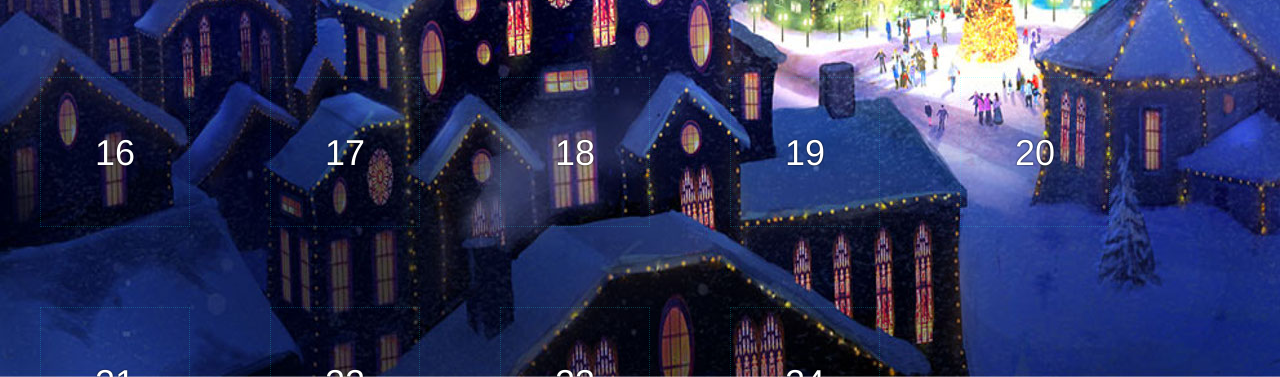
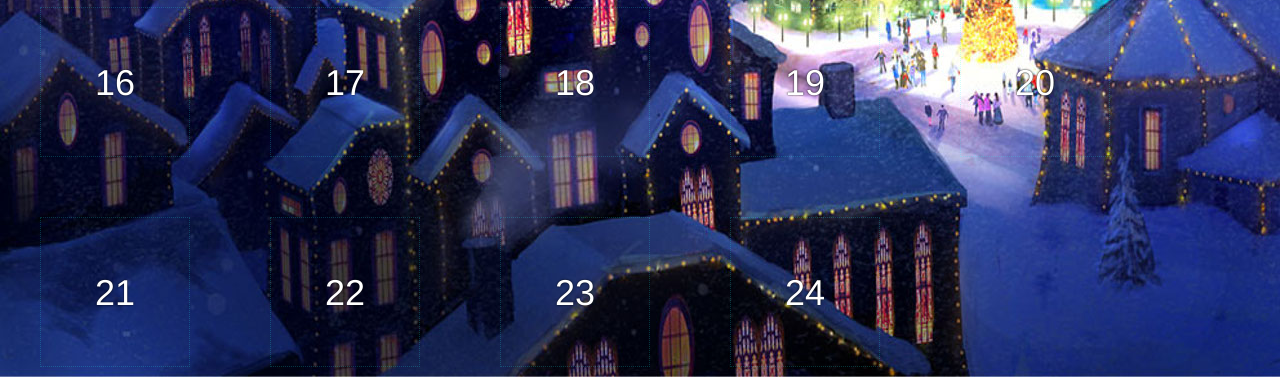
Before and after one commit to Godbluff/juleluka, a React app: page / in a window 1280 px wide. Shown: the part 703-1080 px from the top of the page. Built offline with nearby package versions, Linux system fonts and the light colour scheme.

Commit message:
24 luker. Resizing av vindu 'funker'.

```diff
--- a/src/styles/calendar-styles.css
+++ b/src/styles/calendar-styles.css
@@ -35,7 +35,7 @@ body {
     -webkit-box-shadow: inset 0px 0px 20px black;
     -moz-box-shadow: inset 0px 0px 20px black;
     box-shadow: inset 0px 0px 20px black;
-    margin: 40px;
+    margin: 30px 40px;
 }
 
 .card {
```
